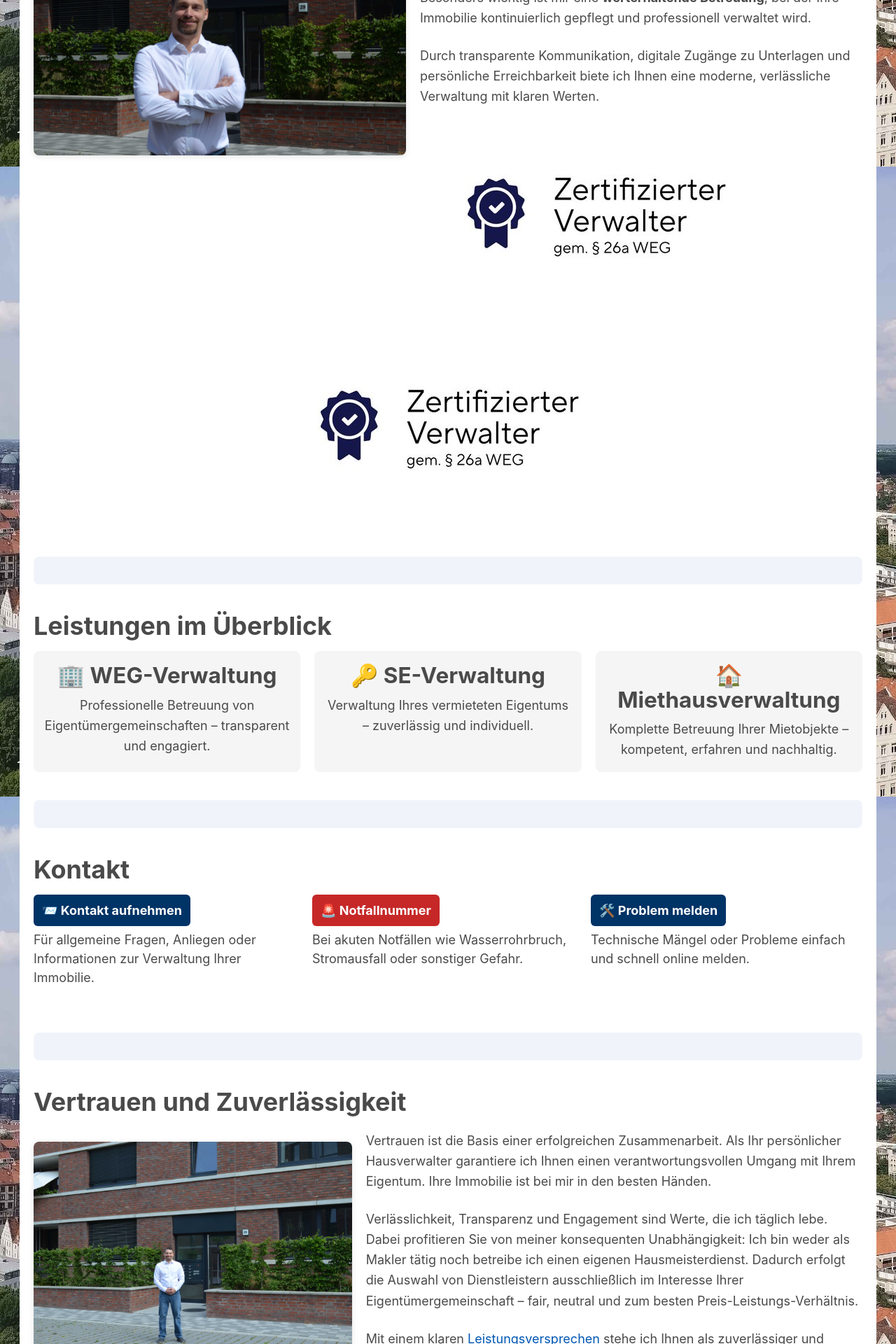
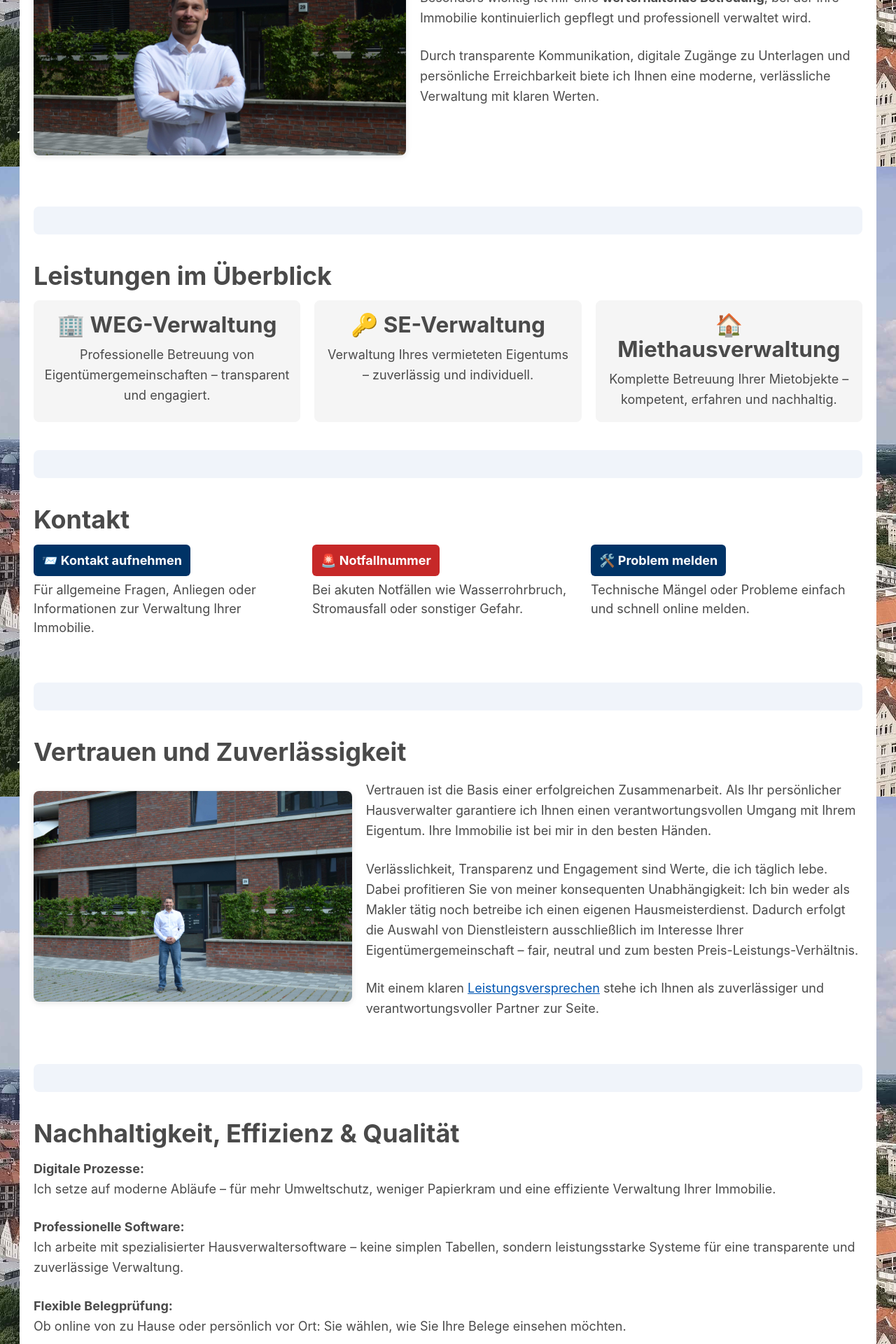
Before and after one commit to marek22k/hausverwaltung, a Jekyll site: the page built from index.md, in a window 1280 px wide. Shown: the part 2462-4382 px from the top of the page at 70% size. Built offline with Jekyll 4.4.1, drawn with Linux system fonts in a browser that asks for light colours.

Commit message:
Update index.md

```diff
--- a/index.md
+++ b/index.md
@@ -289,10 +289,10 @@ Ihr zertifizierter Hausverwalter für Hannover und Umgebung
 <p>Als gebürtiger Hannoveraner und zertifizierter Hausverwalter kümmere ich mich persönlich und mit viel Engagement um die Verwaltung Ihrer Immobilie.</p>
 <p>Besonders wichtig ist mir eine <strong>werterhaltende Betreuung</strong>, bei der Ihre Immobilie kontinuierlich gepflegt und professionell verwaltet wird.</p>
 <p>Durch transparente Kommunikation, digitale Zugänge zu Unterlagen und persönliche Erreichbarkeit biete ich Ihnen eine moderne, verlässliche Verwaltung mit klaren Werten.</p>
-     <img src="/assets/img/zW.jpg" alt="Zertifizierter Verwalter nach §26a WEG">
+     <!-- <img src="/assets/img/zW.jpg" alt="Zertifizierter Verwalter nach §26a WEG"> -->
 </div>
 
-  <img src="/assets/img/zW.jpg" alt="Zertifizierter Verwalter nach §26a WEG">
+
 </div>
 
 <!-- =============== Overlay =============== -->
```
